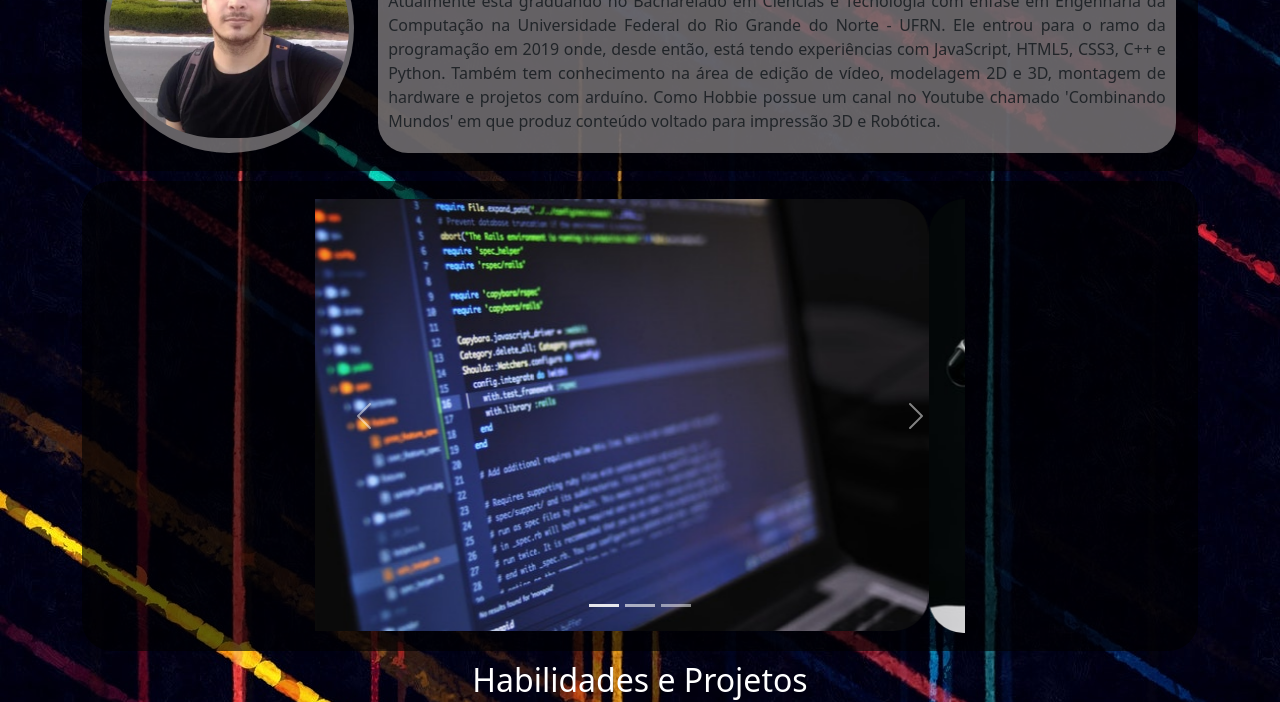
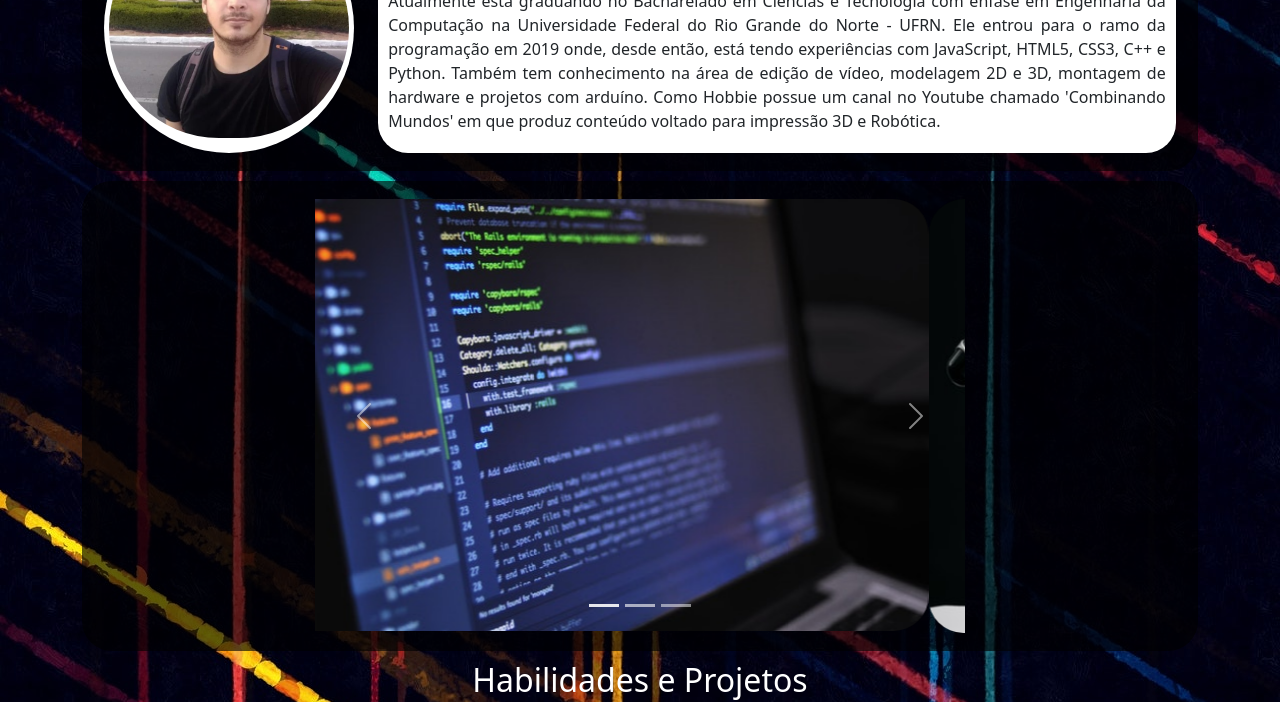
Before and after one commit to pedrosayuri/SobreYuriPedrosa, a plain HTML site: page index.html in a window 1280 px wide. Shown: the part 263-965 px from the top of the page. Drawn offline with nearby package versions, Linux system fonts and the light colour scheme.

Commit message:
Add files via upload

```diff
--- a/css/style.css
+++ b/css/style.css
@@ -43,13 +43,13 @@ footer {
     width: 250px;
     height: 250px;
     border-radius: 2000px;
-    background-color: rgba(180, 175, 175, 0.555);
+    background-color: rgb(255, 255, 255);
     margin: auto;
     margin-bottom: -10px;
 }
 
 .fundo2 {
-    background-color: rgba(180, 175, 175, 0.555);
+    background-color: rgb(255, 255, 255);
     margin-top: 20px;
     padding: 10px;
     margin-left: auto;
```
